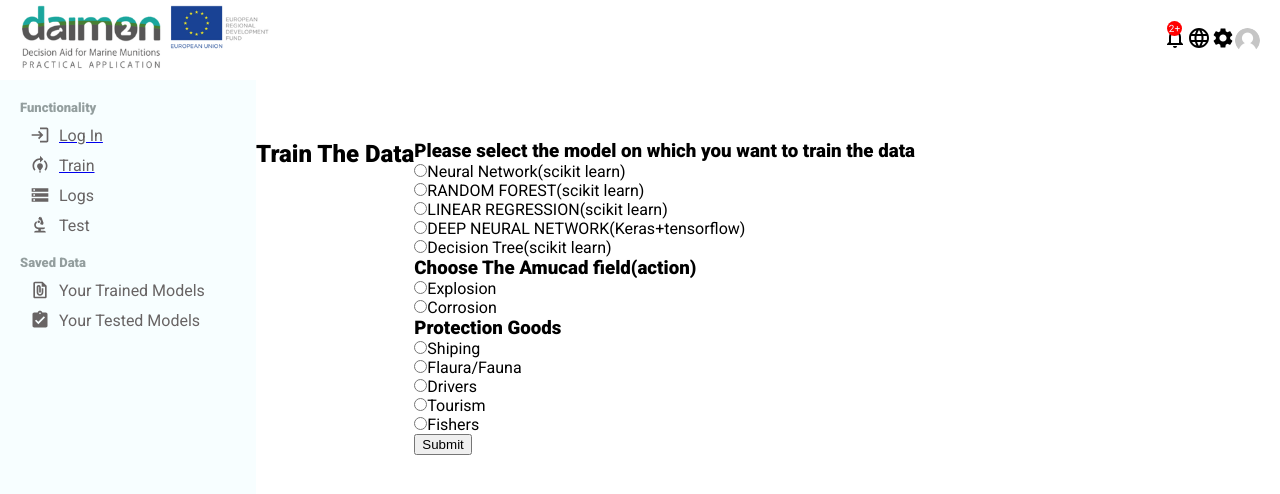
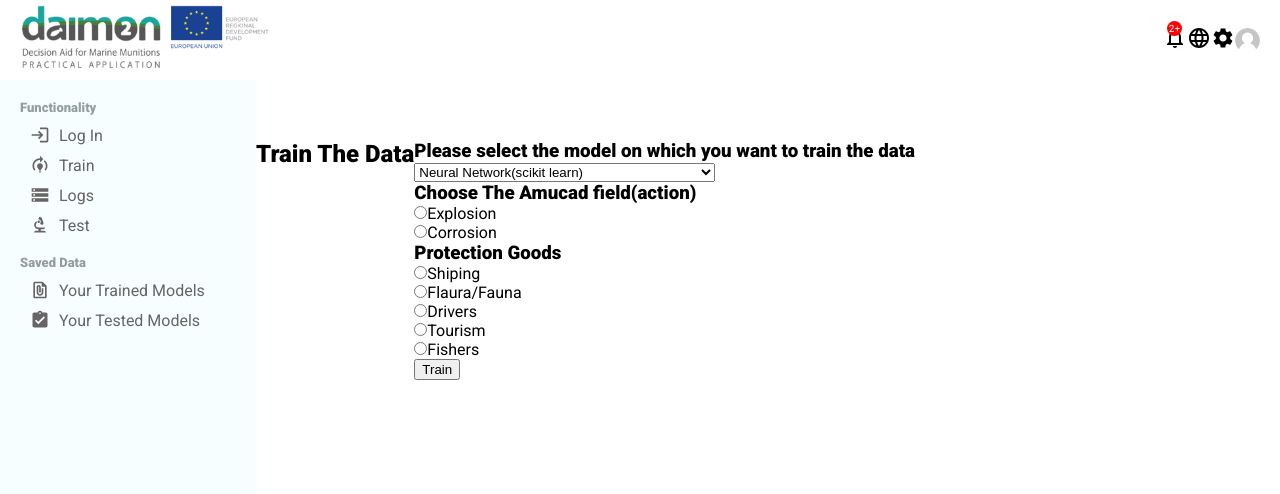
Before and after one commit to sadmad/Daimon-Front, a React (Create React App) app: page /training in a window 1280 px wide. Shown: the top 494 px of the page. Built offline with nearby package versions, Linux system fonts and the light colour scheme.

Commit message:
The HTML form is done

```diff
--- a/src/App.css
+++ b/src/App.css
@@ -10,3 +10,7 @@
   margin-top: 20px;
   width: 100%;
 }
+
+.link {
+  text-decoration: none !important;
+}
--- a/src/App.js
+++ b/src/App.js
@@ -6,6 +6,7 @@
 import Train from './pages/train/Train';
 
 function App() {
+  console.log('tocken: ', sessionStorage.getItem('tok'));
   return (
     <Router>
       <Topbar />
--- a/src/components/sidebar/Sidebar.css
+++ b/src/components/sidebar/Sidebar.css
@@ -35,6 +35,7 @@
     border-radius: 10px;
     color: rgb(104, 100, 100);
 
+
 }
 .sidebarListItem.active,
 .sidebarListItem:hover {
@@ -45,3 +46,7 @@
     margin-right: 9px;
     font-size: 20px !important;
 }
+
+link {
+    text-decoration: none !important;
+}
--- a/src/components/sidebar/Sidebar.jsx
+++ b/src/components/sidebar/Sidebar.jsx
@@ -14,13 +14,13 @@
         <div className="sidebarMenu">
           <h3 className="sidebarTitle">Functionality</h3>
           <ul className="sidebarList">
-            <Link to='/'>
+            <Link className="link" to='/'>
               <li className="sidebarListItem">
                 <LoginIcon className="sidebarIcon" />
                 Log In
               </li>
             </Link>
-            <Link to="/training">
+            <Link className="link" to="/training">
               <li className="sidebarListItem">
                 <ModelTrainingIcon className="sidebarIcon" /> Train
               </li>
--- a/src/pages/login/Login.jsx
+++ b/src/pages/login/Login.jsx
@@ -21,6 +21,8 @@
   const resultIllustrator = (resultOfLogin) => {
     const loginData = resultOfLogin;
     if (loginData.status === 200) {
+      sessionStorage.setItem('tok', loginData.token);
+      sessionStorage.setItem('login', 200);
       setIsLogedIn(true);
     } else if (loginData.status === 422) {
       setlogInStatus(loginData.message);
--- a/src/pages/train/TrainForm.jsx
+++ b/src/pages/train/TrainForm.jsx
@@ -7,63 +7,56 @@
     <form>
       <div>
           <h3>Please select the model on which you want to train the data</h3>
-        <div>
-          <input type="radio" id="NN" name="drone" value="1" />
-          <label for="huey">Neural Network(scikit learn)</label>
-        </div>
-        <div>
-          <input type="radio" id="RF" name="drone" value="2" />
-          <label for="huey">RANDOM FOREST(scikit learn)</label>
-        </div>
-        <div>
-          <input type="radio" id="LR" name="drone" value="3" />
-          <label for="huey">LINEAR REGRESSION(scikit learn)</label>
-        </div>
-        <div>
-          <input type="radio" id="NN" name="drone" value="5" />
-          <label for="huey">DEEP NEURAL NETWORK(Keras+tensorflow)</label>
-        </div>
-        <div>
-          <input type="radio" id="NN" name="drone" value="6" />
-          <label for="huey">Decision Tree(scikit learn)</label>
-        </div>
+          <select for='model' name='model'>
+
+          <option className="machin-model" name="drone" value="1">Neural Network(scikit learn)</option>
+
+          <option className="machin-model" name="drone" value="2">RANDOM FOREST(scikit learn)</option>
+
+          <option className="machin-model" name="drone" value="3">LINEAR REGRESSION(scikit learn)</option>
+
+          <option className="machin-model" name="drone" value="5">DEEP NEURAL NETWORK(Keras+tensorflow)</option>
+
+          <option className="machin-model" name="drone" value="6">Decision Tree(scikit learn)</option>
+        </select>
       </div>
+
       <div>
           <h3>Choose The Amucad field(action)</h3>
         <div>
-          <input type="radio" id="NN" name="drone" value="1" />
-          <label for="huey">Explosion</label>
+          <input type="radio" className="amucad-filed" name="field" value="1" />
+          <label for="amucad">Explosion</label>
         </div>
         <div>
-          <input type="radio" id="RF" name="drone" value="2" />
-          <label for="huey">Corrosion</label>
+          <input type="radio" className="amucad-filed" name="field" value="2" />
+          <label for="amucad">Corrosion</label>
         </div>
       </div>
       <div>
           <h3>Protection Goods</h3>
         <div>
-          <input type="radio" id="NN" name="drone" value="1" />
-          <label for="huey">Shiping</label>
+          <input type="radio" id="NN" name="goods" value="1" />
+          <label for="goods">Shiping</label>
         </div>
         <div>
-          <input type="radio" id="RF" name="drone" value="2" />
-          <label for="huey">Flaura/Fauna</label>
+          <input type="radio" id="RF" name="goods" value="2" />
+          <label for="goods">Flaura/Fauna</label>
         </div>
         <div>
-          <input type="radio" id="RF" name="drone" value="3" />
-          <label for="huey">Drivers</label>
+          <input type="radio" id="RF" name="goods" value="3" />
+          <label for="goods">Drivers</label>
         </div>
         <div>
-          <input type="radio" id="RF" name="drone" value="4" />
-          <label for="huey">Tourism</label>
+          <input type="radio" id="RF" name="goods" value="4" />
+          <label for="goods">Tourism</label>
         </div>
         <div>
-          <input type="radio" id="RF" name="drone" value="5" />
-          <label for="huey">Fishers</label>
+          <input type="radio" id="RF" name="goods" value="5" />
+          <label for="goods">Fishers</label>
         </div>
       </div>
       <div>
-          <input type='submit' placeholder="Train" name="Train"/>
+          <input className="train-submit" type='submit' name="Train" value='Train'/>
       </div>
     </form>
   );
```
